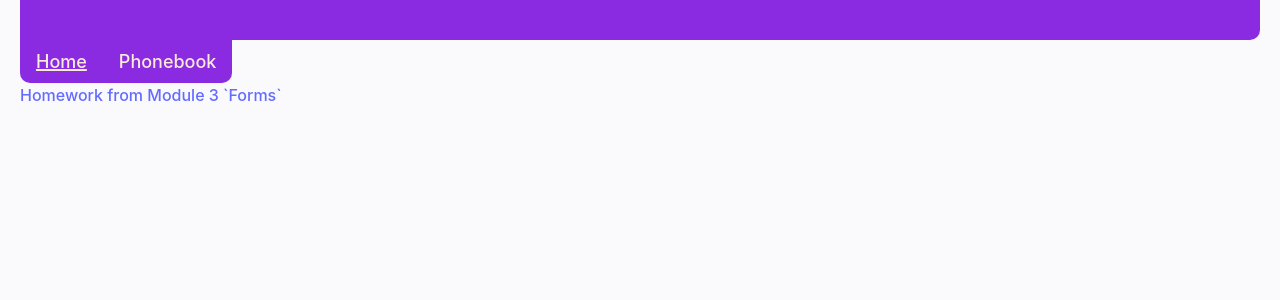
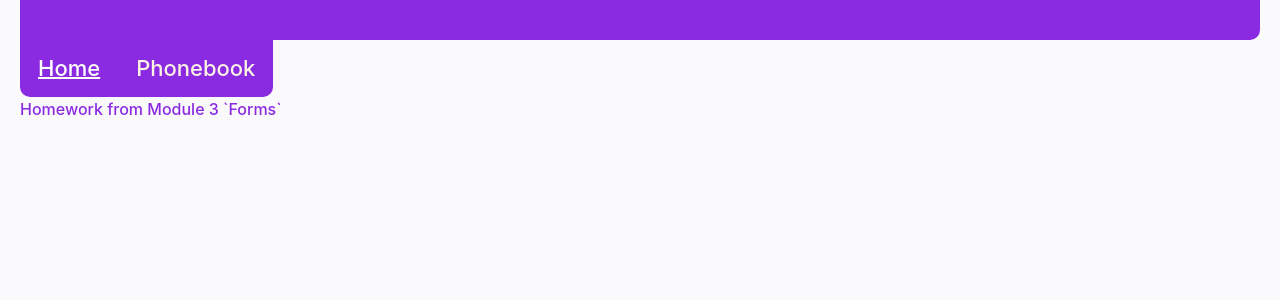
Before and after one commit to TetianaUMKA/additional-react-practice, a React (Vite) app: page / in a window 1280 px wide. Shown: the top 300 px of the page. Built offline with nearby package versions, Linux system fonts and the light colour scheme.

Commit message:
Update style settings

```diff
--- a/src/components/Container/Container.jsx
+++ b/src/components/Container/Container.jsx
@@ -1,5 +1,5 @@
-import style from "./Container.module.css";
+import css from "./Container.module.css";
 
 export default function Container({ children }) {
-  return <div className={style.container}>{children}</div>;
+  return <div className={css.container}>{children}</div>;
 }
--- a/src/components/Navigation/Navigation.module.css
+++ b/src/components/Navigation/Navigation.module.css
@@ -1,17 +1,25 @@
 .tab_list {
   display: inline-flex;
-  background-color: blueviolet;
+  background-color: var(--color-violet);
   border-radius: 0 0 10px 10px;
 }
 
 .tab {
-  font-size: 18px;
+  font-size: var(--font-large);
   font-weight: 500;
-  color: antiquewhite;
-  padding: 8px 16px;
+  color: var(--color-lightFont);
+  padding: 12px 18px;
   cursor: pointer;
+  transition: var(--animation-cubicBezier);
+}
+
+.tab:hover,
+.tab:focus {
+  color: var(--color-lightFontHover);
 }
 
 .active {
+  color: var(--color-lightFontHover);
   text-decoration: underline 2px;
+  outline: transparent;
 }
--- a/src/index.css
+++ b/src/index.css
@@ -1,4 +1,6 @@
-:root {
+@import "./styles/variables.css";
+
+body {
   font-family: Inter, system-ui, Avenir, Helvetica, Arial, sans-serif;
   line-height: 1.5;
   font-weight: 400;
@@ -7,28 +9,37 @@
   text-rendering: optimizeLegibility;
   -webkit-font-smoothing: antialiased;
   -moz-osx-font-smoothing: grayscale;
+
+  background: linear-gradient(to bottom, #c9d6ff, #e2e2e2);
 }
 
-ul,
-ol,
-li,
-p,
 h1,
 h2,
 h3,
 h4,
-h5 {
+h5,
+h6,
+p,
+li {
   margin: 0;
   padding: 0;
 }
 
+ul,
+ol {
+  list-style: none;
+  padding-left: 0;
+  margin: 0;
+}
+
 a {
   font-weight: 500;
-  color: #646cff;
+  color: var(--color-violet);
   text-decoration: inherit;
+  transition: var(--animation-cubicBezier);
 }
 a:hover {
-  color: #535bf2;
+  color: var(--color-hoverViolet);
 }
 
 /* body {
--- /dev/null
+++ b/src/styles/variables.css
@@ -0,0 +1,13 @@
+:root {
+  /* colors */
+  --color-violet: #8a2be2;
+  --color-hoverViolet: #535bf2;
+  --color-lightFont: #fdf2e3;
+  --color-lightFontHover: #fefefc;
+  /* font */
+  --font-medium: 18px;
+  --font-large: 22px;
+  --font-small: 14px;
+  /* animation */
+  --animation-cubicBezier: 0.25s cubic-bezier(0.7, 0.98, 0.86, 0.98);
+}
```
